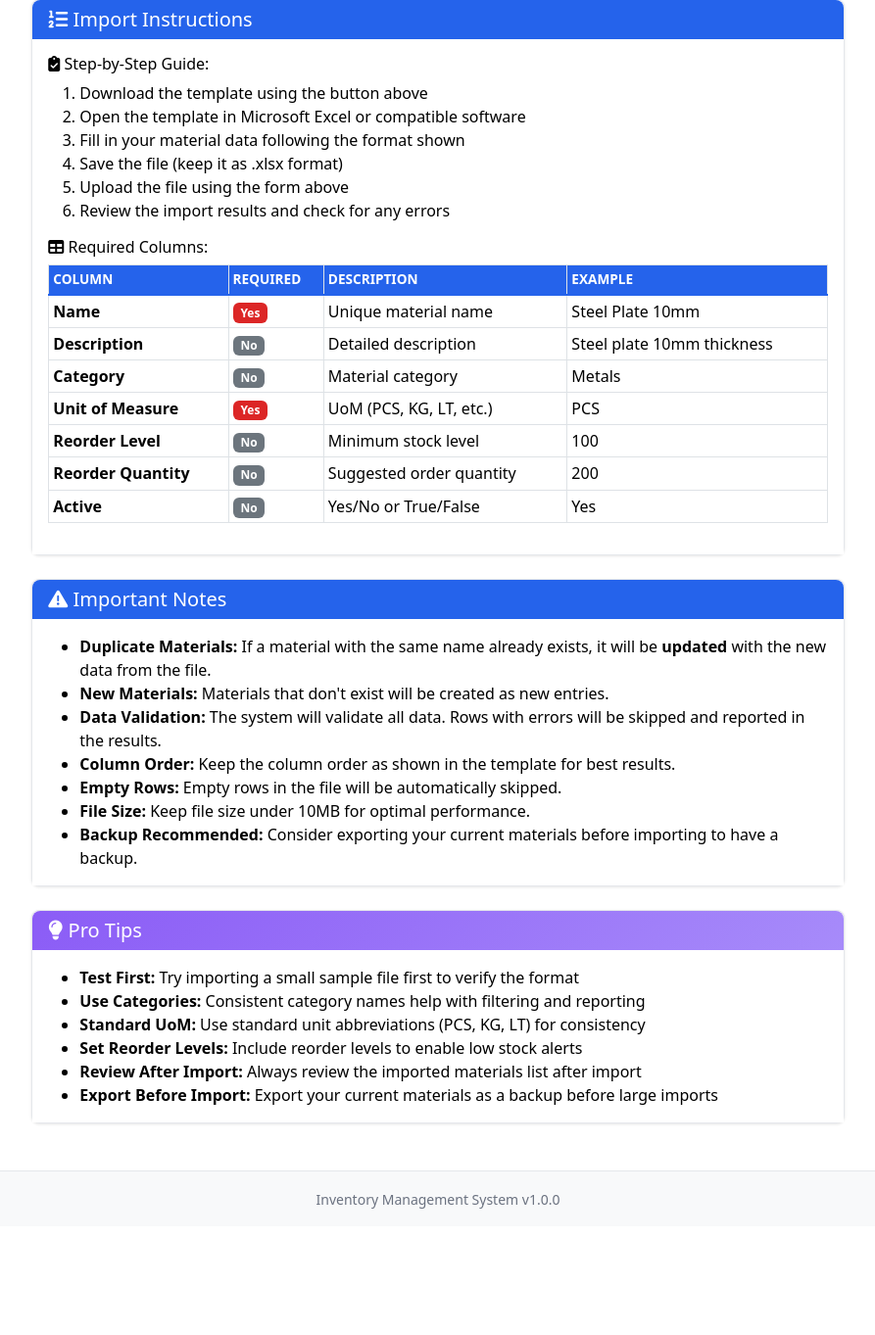
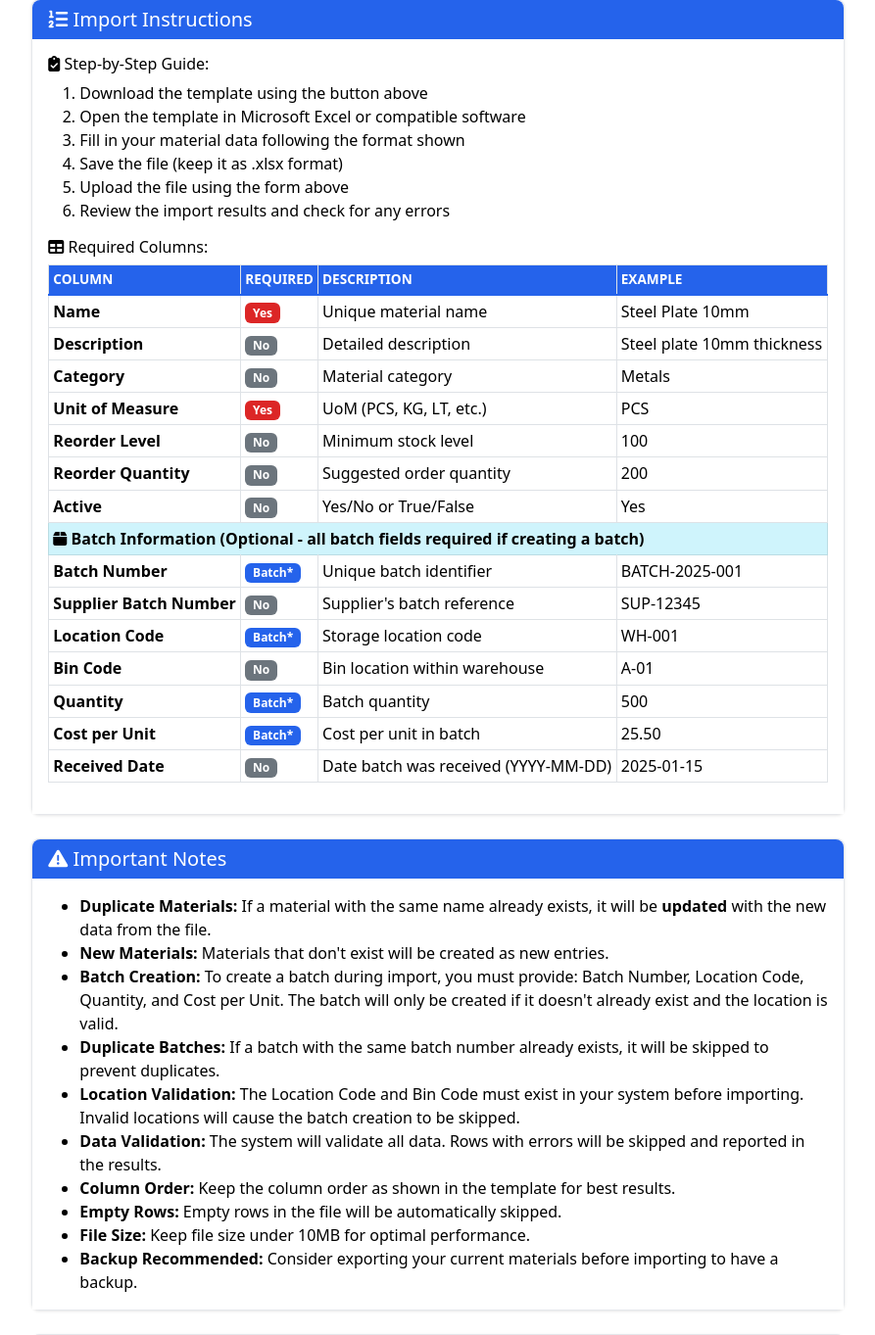
Before and after one commit to vladutzeloo/inventory-management, a Flask app: page /materials/import in a window 1280 px wide. Shown: the part 684-2047 px from the top of the page at 98% size, without its empty margins (193-1086 px from the left). Before the commit the page ends 1918 px from the top, so only its background shows below. Run offline with Flask 3, Linux system fonts and the light colour scheme; a user stored in the database is signed in; some libraries are stand-ins or nearby versions.

Commit message:
Add batch information support to raw material Excel import
This commit adds comprehensive batch tracking capabilities to the material import functionality:

- Updated Excel template to include batch fields (Batch Number, Supplier Batch Number, Location Code, Bin Code, Quantity, Cost per Unit, Received Date)
- Enhanced import logic to create Batch records when batch information is provided
- Added automatic inventory level updates when batches are created during import
- Updated export functionality to include batch data from the most recent active batch
- Enhanced import.html documentation with detailed batch column specifications
- Added validation for location and bin codes during batch creation
- Implemented safeguards to prevent duplicate batch creation

The batch fields are optional during import, allowing users to import materials with or without batch information. All batch-related fields (except Supplier Batch Number, Bin Code, and Received Date) are required when creating a batch.

```diff
--- a/inventory-management/routes/materials.py
+++ b/inventory-management/routes/materials.py
@@ -3,7 +3,7 @@ Materials master data management routes
 """
 from flask import Blueprint, render_template, redirect, url_for, flash, request, send_file
 from flask_login import login_required, current_user
-from models import db, Material, InventoryLevel, Category, Provider
+from models import db, Material, InventoryLevel, Category, Provider, Batch, Location, Bin
 from sqlalchemy import func, or_
 from openpyxl import Workbook, load_workbook
 from io import BytesIO
@@ -211,7 +211,7 @@ def delete(id):
 @bp.route('/export')
 @login_required
 def export():
-    """Export materials to Excel"""
+    """Export materials to Excel with batch information"""
     materials = Material.query.order_by(Material.name).all()
 
     wb = Workbook()
@@ -220,12 +220,21 @@ def export():
 
     # Headers
     headers = ['Name', 'Description', 'Category', 'Unit of Measure',
-               'Reorder Level', 'Reorder Quantity', 'Diameter', 'Length', 'Width', 'Height', 'Active']
+               'Reorder Level', 'Reorder Quantity', 'Diameter', 'Length', 'Width', 'Height', 'Active',
+               'Batch Number', 'Supplier Batch Number', 'Location Code', 'Bin Code',
+               'Quantity', 'Cost per Unit', 'Received Date']
     ws.append(headers)
 
     # Data
     for material in materials:
-        ws.append([
+        # Get first active batch for this material (if exists)
+        batch = Batch.query.filter_by(
+            material_id=material.id,
+            status='active'
+        ).order_by(Batch.received_date.desc()).first()
+
+        # Base material data
+        row_data = [
             material.name,
             material.description,
             material.category,
@@ -237,7 +246,26 @@ def export():
             material.width if material.width else '',
             material.height if material.height else '',
             'Yes' if material.active else 'No'
-        ])
+        ]
+
+        # Add batch data if available
+        if batch:
+            location = Location.query.get(batch.location_id)
+            bin_obj = Bin.query.get(batch.bin_id) if batch.bin_id else None
+            row_data.extend([
+                batch.batch_number,
+                batch.supplier_batch_number or '',
+                location.code if location else '',
+                bin_obj.bin_code if bin_obj else '',
+                batch.quantity_available,
+                float(batch.cost_per_unit),
+                batch.received_date.strftime('%Y-%m-%d') if batch.received_date else ''
+            ])
+        else:
+            # Empty batch columns
+            row_data.extend(['', '', '', '', '', '', ''])
+
+        ws.append(row_data)
 
     # Auto-adjust column widths
     for column in ws.columns:
@@ -307,6 +335,15 @@ def import_data():
                     reorder_quantity = float(row[5] or 0)
                     active = str(row[6] or 'Yes').lower() in ['yes', 'true', '1', 'active']
 
+                    # Batch information (optional)
+                    batch_number = str(row[7]).strip() if len(row) > 7 and row[7] else None
+                    supplier_batch_number = str(row[8]).strip() if len(row) > 8 and row[8] else None
+                    location_code = str(row[9]).strip() if len(row) > 9 and row[9] else None
+                    bin_code = str(row[10]).strip() if len(row) > 10 and row[10] else None
+                    quantity = float(row[11]) if len(row) > 11 and row[11] else None
+                    cost_per_unit = float(row[12]) if len(row) > 12 and row[12] else None
+                    received_date_str = str(row[13]).strip() if len(row) > 13 and row[13] else None
+
                     # Check if material exists
                     material = Material.query.filter_by(name=name).first()
 
@@ -332,6 +369,75 @@ def import_data():
                         )
                         db.session.add(material)
                         imported += 1
+
+                    # Flush to get material ID for batch creation
+                    db.session.flush()
+
+                    # Create batch if batch information is provided
+                    if batch_number and location_code and quantity and cost_per_unit:
+                        # Find location
+                        location = Location.query.filter_by(code=location_code).first()
+                        if not location:
+                            errors.append(f"Row {idx}: Location '{location_code}' not found")
+                            continue
+
+                        # Find bin if provided
+                        bin_obj = None
+                        if bin_code:
+                            bin_obj = Bin.query.filter_by(location_id=location.id, bin_code=bin_code).first()
+                            if not bin_obj:
+                                errors.append(f"Row {idx}: Bin '{bin_code}' not found in location '{location_code}'")
+                                continue
+
+                        # Parse received date
+                        received_date = datetime.utcnow()
+                        if received_date_str:
+                            try:
+                                # Try different date formats
+                                for fmt in ['%Y-%m-%d', '%m/%d/%Y', '%d/%m/%Y', '%Y/%m/%d']:
+                                    try:
+                                        received_date = datetime.strptime(received_date_str, fmt)
+                                        break
+                                    except ValueError:
+                                        continue
+                            except:
+                                pass  # Use default date if parsing fails
+
+                        # Check if batch already exists
+                        existing_batch = Batch.query.filter_by(batch_number=batch_number).first()
+                        if not existing_batch:
+                            # Create new batch
+                            batch = Batch(
+                                batch_number=batch_number,
+                                material_id=material.id,
+                                location_id=location.id,
+                                bin_id=bin_obj.id if bin_obj else None,
+                                quantity_original=quantity,
+                                quantity_available=quantity,
+                                cost_per_unit=cost_per_unit,
+                                supplier_batch_number=supplier_batch_number,
+                                received_date=received_date,
+                                status='active'
+                            )
+                            db.session.add(batch)
+
+                            # Update inventory level
+                            inventory = InventoryLevel.query.filter_by(
+                                material_id=material.id,
+                                location_id=location.id,
+                                bin_id=bin_obj.id if bin_obj else None
+                            ).first()
+
+                            if inventory:
+                                inventory.quantity += quantity
+                            else:
+                                inventory = InventoryLevel(
+                                    material_id=material.id,
+                                    location_id=location.id,
+                                    bin_id=bin_obj.id if bin_obj else None,
+                                    quantity=quantity
+                                )
+                                db.session.add(inventory)
 
                 except Exception as e:
                     errors.append(f"Row {idx}: {str(e)}")
@@ -362,12 +468,16 @@ def download_template():
 
     # Headers
     headers = ['Name', 'Description', 'Category', 'Unit of Measure',
-               'Reorder Level', 'Reorder Quantity', 'Active']
+               'Reorder Level', 'Reorder Quantity', 'Active', 'Batch Number',
+               'Supplier Batch Number', 'Location Code', 'Bin Code', 'Quantity',
+               'Cost per Unit', 'Received Date']
     ws.append(headers)
 
     # Sample data
-    ws.append(['Steel Plate 10mm', 'Steel plate 10mm thickness', 'Metals', 'PCS', 100, 200, 'Yes'])
-    ws.append(['Plastic Resin', 'High-density plastic resin', 'Plastics', 'KG', 500, 1000, 'Yes'])
+    ws.append(['Steel Plate 10mm', 'Steel plate 10mm thickness', 'Metals', 'PCS', 100, 200, 'Yes',
+               'BATCH-2025-001', 'SUP-12345', 'WH-001', 'A-01', 500, 25.50, '2025-01-15'])
+    ws.append(['Plastic Resin', 'High-density plastic resin', 'Plastics', 'KG', 500, 1000, 'Yes',
+               'BATCH-2025-002', 'SUP-67890', 'WH-001', 'B-02', 1500, 12.75, '2025-01-16'])
 
     # Auto-adjust column widths
     for column in ws.columns:
--- a/inventory-management/templates/materials/import.html
+++ b/inventory-management/templates/materials/import.html
@@ -149,6 +149,51 @@
                                 <td>Yes/No or True/False</td>
                                 <td>Yes</td>
                             </tr>
+                            <tr class="table-info">
+                                <td colspan="4"><strong><i class="fas fa-box"></i> Batch Information (Optional - all batch fields required if creating a batch)</strong></td>
+                            </tr>
+                            <tr>
+                                <td><strong>Batch Number</strong></td>
+                                <td><span class="badge bg-warning text-dark">Batch*</span></td>
+                                <td>Unique batch identifier</td>
+                                <td>BATCH-2025-001</td>
+                            </tr>
+                            <tr>
+                                <td><strong>Supplier Batch Number</strong></td>
+                                <td><span class="badge bg-secondary">No</span></td>
+                                <td>Supplier's batch reference</td>
+                                <td>SUP-12345</td>
+                            </tr>
+                            <tr>
+                                <td><strong>Location Code</strong></td>
+                                <td><span class="badge bg-warning text-dark">Batch*</span></td>
+                                <td>Storage location code</td>
+                                <td>WH-001</td>
+                            </tr>
+                            <tr>
+                                <td><strong>Bin Code</strong></td>
+                                <td><span class="badge bg-secondary">No</span></td>
+                                <td>Bin location within warehouse</td>
+                                <td>A-01</td>
+                            </tr>
+                            <tr>
+                                <td><strong>Quantity</strong></td>
+                                <td><span class="badge bg-warning text-dark">Batch*</span></td>
+                                <td>Batch quantity</td>
+                                <td>500</td>
+                            </tr>
+                            <tr>
+                                <td><strong>Cost per Unit</strong></td>
+                                <td><span class="badge bg-warning text-dark">Batch*</span></td>
+                                <td>Cost per unit in batch</td>
+                                <td>25.50</td>
+                            </tr>
+                            <tr>
+                                <td><strong>Received Date</strong></td>
+                                <td><span class="badge bg-secondary">No</span></td>
+                                <td>Date batch was received (YYYY-MM-DD)</td>
+                                <td>2025-01-15</td>
+                            </tr>
                         </tbody>
                     </table>
                 </div>
@@ -170,6 +215,19 @@
                     </li>
                     <li>
                         <strong>New Materials:</strong> Materials that don't exist will be created as new entries.
+                    </li>
+                    <li>
+                        <strong>Batch Creation:</strong> To create a batch during import, you must provide:
+                        Batch Number, Location Code, Quantity, and Cost per Unit. The batch will only be created
+                        if it doesn't already exist and the location is valid.
+                    </li>
+                    <li>
+                        <strong>Duplicate Batches:</strong> If a batch with the same batch number already exists,
+                        it will be skipped to prevent duplicates.
+                    </li>
+                    <li>
+                        <strong>Location Validation:</strong> The Location Code and Bin Code must exist in your system
+                        before importing. Invalid locations will cause the batch creation to be skipped.
                     </li>
                     <li>
                         <strong>Data Validation:</strong> The system will validate all data. Rows with errors will be skipped
```
